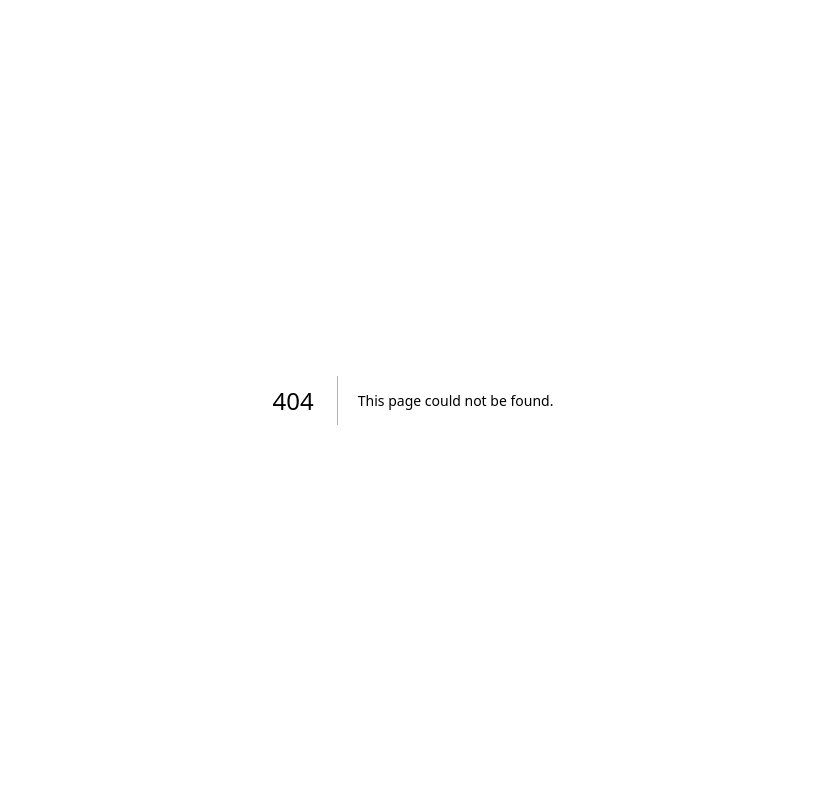
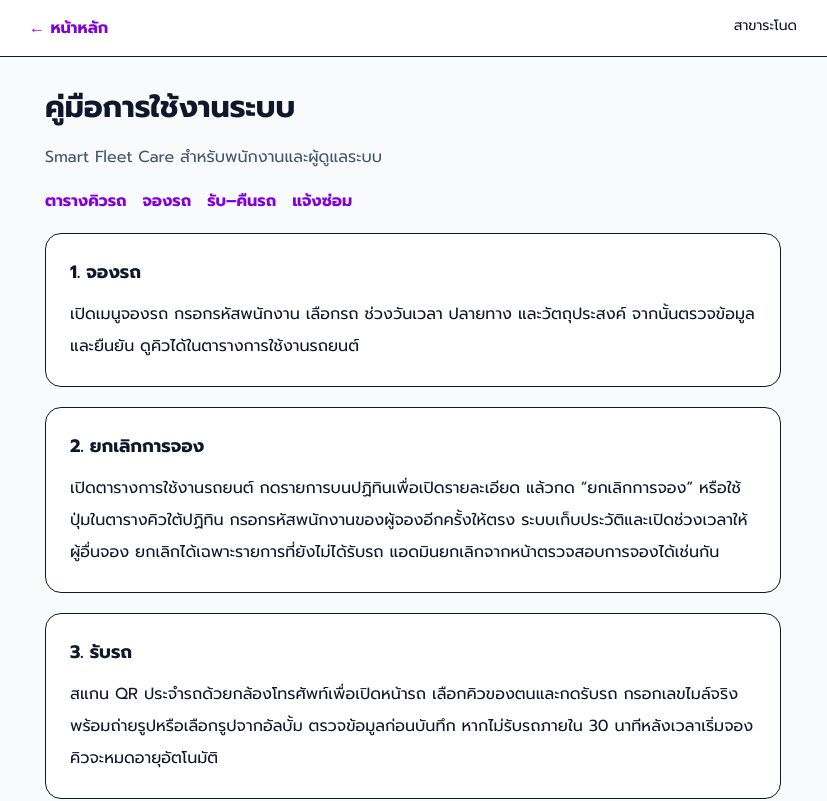
Before and after one commit to wachirawitmalee/pea-fleet-management, a Next.js app in the folder vehicle-fleet-app/: page /guide in a window 1280 px wide. Before the commit this address had no page. Shown: the top 801 px of the page, without its empty margins (227-1054 px from the left). Built offline with nearby package versions, Linux system fonts and the light colour scheme.

Commit message:
Notify Teams on cancellations and expose calendar cancellation and guide

```diff
--- /dev/null
+++ b/vehicle-fleet-app/app/guide/page.tsx
@@ -0,0 +1,23 @@
+import Link from 'next/link';
+
+const sections = [
+  ['จองรถ', 'เปิดเมนูจองรถ กรอกรหัสพนักงาน เลือกรถ ช่วงวันเวลา ปลายทาง และวัตถุประสงค์ จากนั้นตรวจข้อมูลและยืนยัน ดูคิวได้ในตารางการใช้งานรถยนต์'],
+  ['ยกเลิกการจอง', 'เปิดตารางการใช้งานรถยนต์ กดรายการบนปฏิทินเพื่อเปิดรายละเอียด แล้วกด “ยกเลิกการจอง” หรือใช้ปุ่มในตารางคิวใต้ปฏิทิน กรอกรหัสพนักงานของผู้จองอีกครั้งให้ตรง ระบบเก็บประวัติและเปิดช่วงเวลาให้ผู้อื่นจอง ยกเลิกได้เฉพาะรายการที่ยังไม่ได้รับรถ แอดมินยกเลิกจากหน้าตรวจสอบการจองได้เช่นกัน'],
+  ['รับรถ', 'สแกน QR ประจำรถด้วยกล้องโทรศัพท์เพื่อเปิดหน้ารถ เลือกคิวของตนและกดรับรถ กรอกเลขไมล์จริง พร้อมถ่ายรูปหรือเลือกรูปจากอัลบั้ม ตรวจข้อมูลก่อนบันทึก หากไม่รับรถภายใน 30 นาทีหลังเวลาเริ่มจอง คิวจะหมดอายุอัตโนมัติ'],
+  ['คืนรถ', 'เปิดหน้ารถเดิม เลือกรายการของตน กดคืนรถ กรอกเลขไมล์คืนและแนบภาพ ตรวจว่าบันทึกสำเร็จ หากใช้งานไปแล้วแต่ลืมรับรถ สามารถบันทึกย้อนหลังภายในวันเดียวกันตามเงื่อนไขที่ระบบแสดง'],
+  ['คิวก่อนหน้าลืมบันทึกคืน', 'หากคิวเก่าเลยกำหนดและได้รับรถคืนมาจริง ผู้รับรถคิวถัดไปยืนยันรับรถต่อได้ โดยรายการเก่ายังรอบันทึกคืน แอดมินเข้าตรวจสอบการจอง → ดูบันทึก / บันทึกคืนรถ กรอกเวลาคืนและเลขไมล์จริงเพื่อปิดรายการเก่า เวลาคืนและเลขไมล์ต้องไม่เกินค่าตอนคิวถัดไปรับรถ'],
+  ['แจ้งซ่อมและเลขไมล์', 'เปิดเมนูแจ้งซ่อม กรอกรหัสพนักงาน เลือกรถ กรอกเลขไมล์และอาการ แจ้งเพิ่มของรถคันเดิมได้แม้ใบเดิมยังรอตรวจสอบหรือกำลังซ่อม หากกรอกเลขไมล์ผิดให้แจ้งแอดมินเพื่อแก้ไขเลขไมล์รถ'],
+  ['แจ้งเตือน Teams', 'ระบบตรวจคิวทุก 5 นาที เพื่อแจ้งจองใหม่ ยกเลิกการจอง ถึงเวลารับ–คืน และเลยกำหนดคืน พร้อมสรุปคิวของวันช่วง 08:30–09:00 น. การแจ้งยกเลิกระบุผู้จอง ทะเบียนรถ และช่วงเวลาที่ถูกยกเลิก'],
+];
+
+export default function GuidePage() {
+  return <div className="min-h-screen bg-slate-50 text-slate-900 pb-12">
+    <nav className="bg-white border-b p-4"><div className="max-w-3xl mx-auto flex justify-between gap-4"><Link href="/" className="font-bold text-purple-700">← หน้าหลัก</Link><span className="text-sm">สาขาระโนด</span></div></nav>
+    <main className="max-w-3xl mx-auto px-4 py-8 space-y-5">
+      <h1 className="text-3xl font-extrabold">คู่มือการใช้งานระบบ</h1>
+      <p className="text-slate-600">Smart Fleet Care สำหรับพนักงานและผู้ดูแลระบบ</p>
+      <div className="flex flex-wrap gap-4 text-purple-700 font-bold"><Link href="/schedule">ตารางคิวรถ</Link><Link href="/reservation">จองรถ</Link><Link href="/my-bookings">รับ–คืนรถ</Link><Link href="/report-issue">แจ้งซ่อม</Link></div>
+      {sections.map(([title, text], index) => <section key={title} className="bg-white border rounded-2xl p-6"><h2 className="text-lg font-bold mb-3">{index + 1}. {title}</h2><p className="leading-8">{text}</p></section>)}
+    </main>
+  </div>;
+}
--- a/vehicle-fleet-app/app/page.tsx
+++ b/vehicle-fleet-app/app/page.tsx
@@ -123,6 +123,7 @@ export default function Home() {
           </div>
           <div className="text-sm font-bold text-purple-700 bg-purple-100 px-4 py-2 rounded-full border border-purple-200 shadow-sm">
             สถานที่ปฏิบัติงาน: สาขาระโนด
+            <Link href="/guide" className="block sm:inline sm:ml-3 text-xs underline underline-offset-2">📖 คู่มือการใช้งาน</Link>
           </div>
         </div>
       </nav>
--- a/vehicle-fleet-app/app/schedule/page.tsx
+++ b/vehicle-fleet-app/app/schedule/page.tsx
@@ -1,4 +1,5 @@
 "use client";
+import { cancelBooking } from '@/lib/cancel-booking';
 import { bookingStatuses, calendarStatus } from '@/lib/booking-status';
 
 
@@ -14,6 +15,7 @@ import Swal from 'sweetalert2';
 import { showError } from '@/lib/alert';
 
 export default function ScheduleCalendarPage() {
+  const [bookings, setBookings] = useState<any[]>([]);
   const [events, setEvents] = useState<any[]>([]);
   const [isLoading, setIsLoading] = useState(true);
 
@@ -25,10 +27,11 @@ export default function ScheduleCalendarPage() {
 
   const fetchReservations = async () => {
     try {
-      const res = await fetch('/api/reservations');
+      const res = await fetch('/api/reservations', { cache: 'no-store' });
       if (res.ok) {
         const data = await res.json();
 
+        setBookings(data);
         const calendarEvents = data.map((res: any) => {
           const startDateTime = `${res.startDate.split('T')[0]}T${res.startTime}:00`;
           const endDateTime = `${res.endDate.split('T')[0]}T${res.endTime}:00`;
@@ -43,6 +46,7 @@ export default function ScheduleCalendarPage() {
             borderColor: status.background,
             textColor: status.color,
             extendedProps: {
+              canCancel: res.reservationStatus === 'BOOKED' && !res.checkInOutLog,
               statusLabel: status.label,
               purpose: res.purpose,
               destination: res.destination
@@ -62,12 +66,12 @@ export default function ScheduleCalendarPage() {
     }
   };
 
-  const handleEventClick = (clickInfo: any) => {
+  const handleEventClick = async (clickInfo: any) => {
     const event = clickInfo.event;
     const escape = (value: unknown) => String(value ?? '').replace(/[&<>"']/g, c => ({'&':'&amp;','<':'&lt;','>':'&gt;','"':'&quot;',"'":'&#39;'}[c]!));
 
     // 🌟 3. ตรงนี้ยังคงใช้ Swal.fire แบบเดิม เพราะมีการจัด Layout HTML ที่สวยงามเฉพาะเจาะจงอยู่แล้วครับ
-    Swal.fire({
+    const result = await Swal.fire({
       title: '<span style="color: #4c1d95; font-weight: 800; font-size: 1.4rem;">🚙 รายละเอียดการใช้รถ</span>',
       html: `
         <div style="background: #f8fafc; border-radius: 20px; padding: 24px; text-align: left; border: 1px solid #e2e8f0; box-shadow: inset 0 2px 4px 0 rgb(0 0 0 / 0.02);">
@@ -101,6 +105,9 @@ export default function ScheduleCalendarPage() {
           </div>
         </div>
       `,
+      showDenyButton: event.extendedProps.canCancel,
+      denyButtonText: 'ยกเลิกการจอง',
+      denyButtonColor: '#dc2626',
       confirmButtonText: 'ปิดหน้าต่าง',
       confirmButtonColor: '#9333ea',
       width: '32em',
@@ -109,6 +116,7 @@ export default function ScheduleCalendarPage() {
         confirmButton: 'rounded-xl px-8 py-3 font-bold text-md'
       }
     });
+    if (result.isDenied && await cancelBooking(event.id)) await fetchReservations();
   };
 
   return (
@@ -173,6 +181,16 @@ export default function ScheduleCalendarPage() {
             </div>
           )}
         </div>
+        <section className="mt-6 bg-white rounded-2xl border border-slate-200 p-5 overflow-x-auto">
+          <h2 className="font-bold text-xl text-slate-900 mb-2">คิวจองที่ยังไม่ได้รับรถ</h2>
+          <p className="text-sm text-slate-600 mb-4">กดรายการในปฏิทินเพื่อดูรายละเอียด หรือยกเลิกจากตารางนี้ โดยยืนยันรหัสพนักงานผู้จองอีกครั้ง</p>
+          <table className="w-full text-left text-sm text-slate-900"><thead><tr className="border-b"><th className="p-3">ผู้จอง</th><th className="p-3">ทะเบียนรถ</th><th className="p-3">ช่วงเวลาจอง</th><th className="p-3">จัดการ</th></tr></thead>
+            <tbody>{bookings.filter(b => b.reservationStatus === 'BOOKED' && !b.checkInOutLog).sort((a,b) => (a.startDate+a.startTime).localeCompare(b.startDate+b.startTime)).map(b => (
+              <tr key={b.reservationId} className="border-b"><td className="p-3">{b.employee.fullName}</td><td className="p-3">{b.vehicle.plateNumber}</td><td className="p-3">{new Date(b.startDate).toLocaleDateString('th-TH')} {b.startTime} – {new Date(b.endDate).toLocaleDateString('th-TH')} {b.endTime}</td><td className="p-3"><button onClick={async () => { if (await cancelBooking(b.reservationId)) await fetchReservations(); }} className="whitespace-nowrap border border-red-300 text-red-700 rounded-xl px-4 py-2 font-bold">ยกเลิกการจอง</button></td></tr>
+            ))}</tbody>
+          </table>
+          {!bookings.some(b => b.reservationStatus === 'BOOKED' && !b.checkInOutLog) && <p className="p-4 text-slate-600">ไม่มีคิวที่สามารถยกเลิกได้</p>}
+        </section>
       </main>
 
       {/* บังคับสีตัวหนังสือในปฏิทินให้เข้มทั้งหมด ชนกับ Dark Mode */}
```
Also changed, not shown: 2 other files (tests, documents, lock files or other folders).
